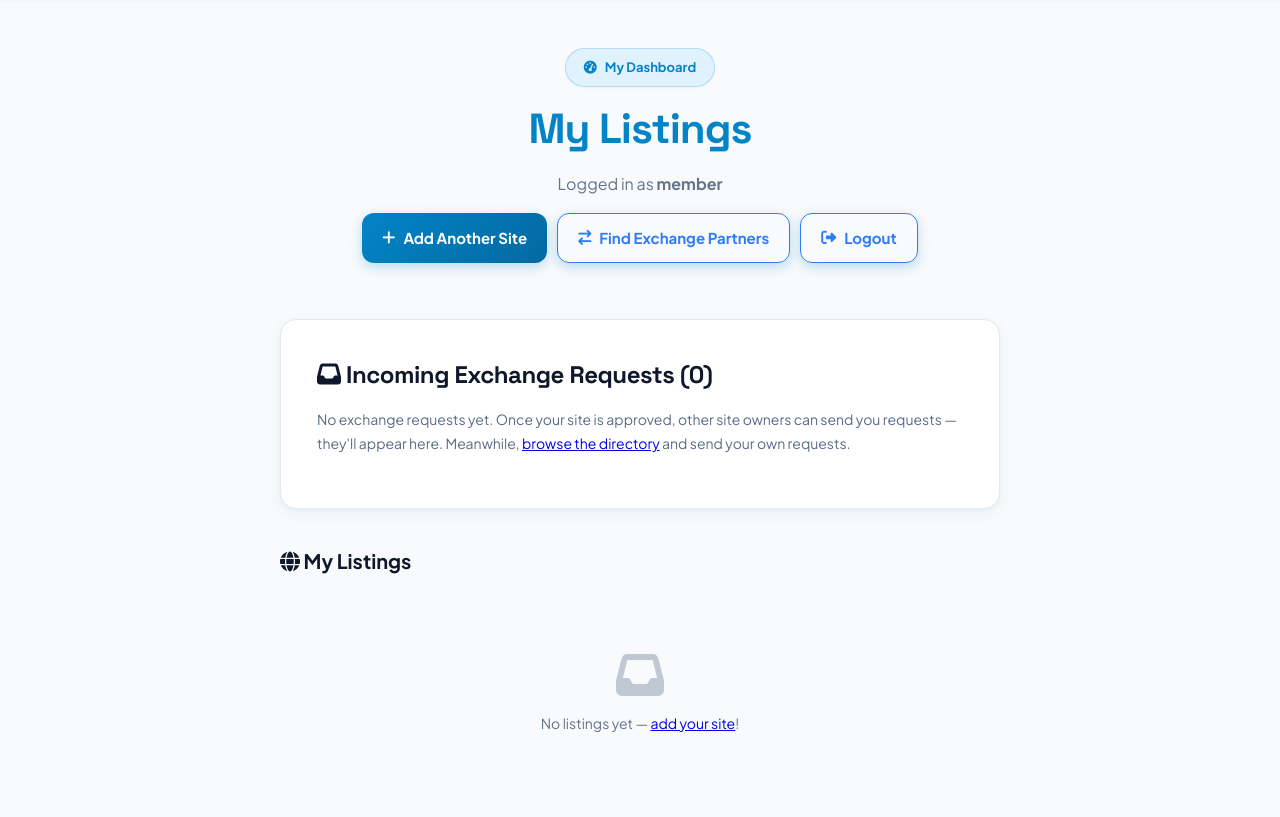
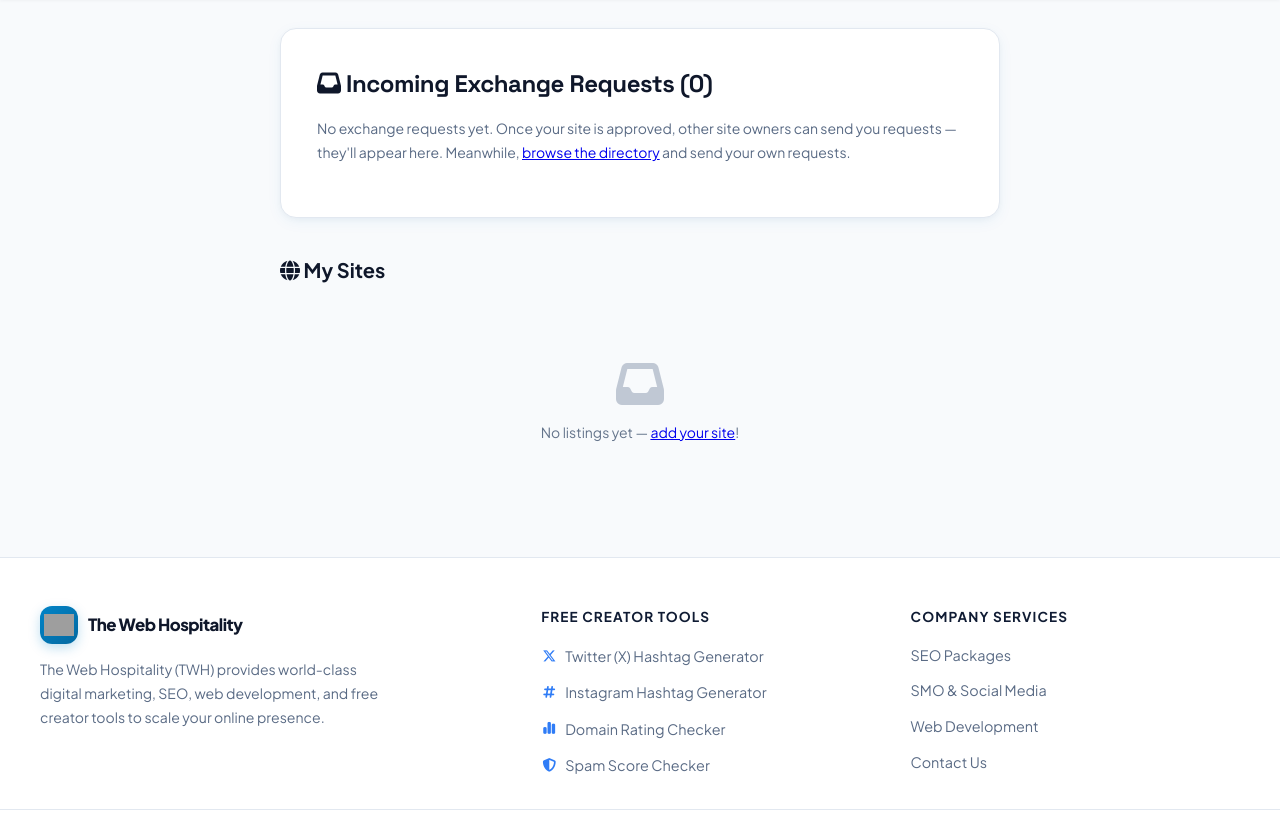
Before and after one commit to Twh-555/link-exchange, a Flask app: page /dashboard in a window 1280 px wide. Shown: the part 73-890 px from the top of the page. Run offline with Flask 3, Linux system fonts and the light colour scheme; the visitor is signed in with stand-in values (Sample User, id 1); data that the repository does not hold is empty; grey boxes are pictures that could not be loaded.

Commit message:
Dashboard: remove hero (My Listings/Logged in as/3 buttons), clean layout

```diff
--- a/templates/dashboard.html
+++ b/templates/dashboard.html
@@ -1,5 +1,5 @@
 {% extends 'base.html' %}
-{% block title %}My Listings – Link Exchange Dashboard | TWH{% endblock %}
+{% block title %}My Dashboard – Link Exchange | TWH{% endblock %}
 {% block canonical %}{{ site_url }}/link-exchange/dashboard{% endblock %}
 {% block robots %}noindex, follow{% endblock %}
 {% block meta_desc %}Your link exchange listings dashboard.{% endblock %}
@@ -8,19 +8,6 @@
 {% if notice %}
 <div style="max-width:720px;margin:16px auto 0;background:#f0faf4;border:1px solid #bfe8cd;border-radius:10px;padding:12px 16px;font-size:.9rem;color:#0a7a3d">{{ notice }}</div>
 {% endif %}
-<section class="hero-section text-center">
-  <div class="hero-badge"><i class="fa-solid fa-gauge-high"></i> My Dashboard</div>
-  <h1 class="page-title"><span class="gradient-text">My Listings</span></h1>
-  <p class="page-subtitle">
-    Logged in as <b>{{ sites[0].email if sites else 'member' }}</b>
-    {% if sites|length > 1 %} — {{ sites|length }} listings{% endif %}
-  </p>
-  <div class="hero-actions" style="margin-top:16px;display:flex;gap:10px;justify-content:center;flex-wrap:wrap">
-    <a class="btn btn-primary" href="{{ url_for('submit') }}"><i class="fa-solid fa-plus"></i> Add Another Site</a>
-    <a class="btn btn-primary btn-outline" href="{{ url_for('index') }}"><i class="fa-solid fa-arrow-right-arrow-left"></i> Find Exchange Partners</a>
-    <a class="btn btn-primary btn-outline" href="{{ url_for('logout') }}"><i class="fa-solid fa-right-from-bracket"></i> Logout</a>
-  </div>
-</section>
 
 <!-- Incoming Exchange Requests -->
 <section class="seo-content-section" style="max-width:720px;margin:28px auto 0">
@@ -68,8 +55,8 @@
   </div>
 </section>
 
-<!-- My Listings -->
-<h2 style="max-width:720px;margin:36px auto 0;font-size:1.25rem"><i class="fa-solid fa-globe"></i> My Listings</h2>
+<!-- My Sites -->
+<h2 style="max-width:720px;margin:36px auto 0;font-size:1.25rem"><i class="fa-solid fa-globe"></i> My Sites</h2>
 
 <div class="directory-grid" style="margin-top:24px">
   {% for s in sites %}
```
